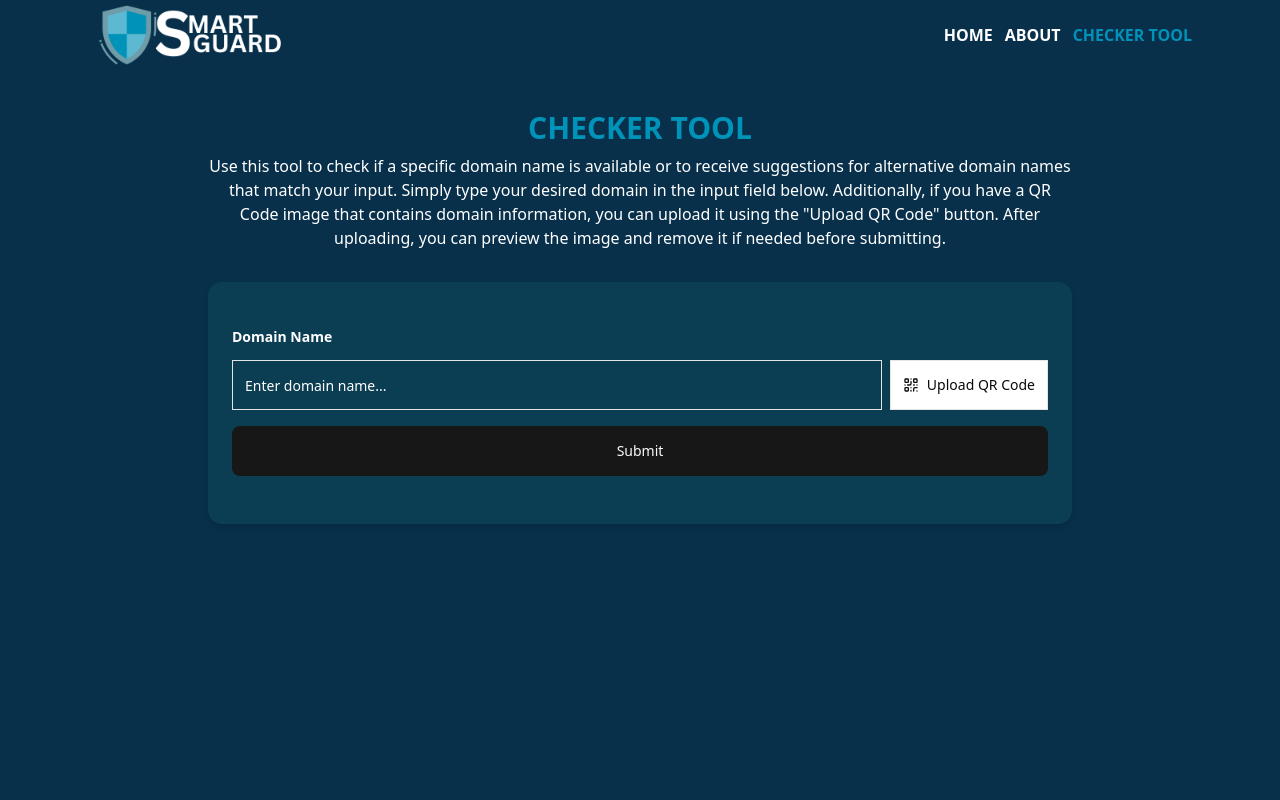
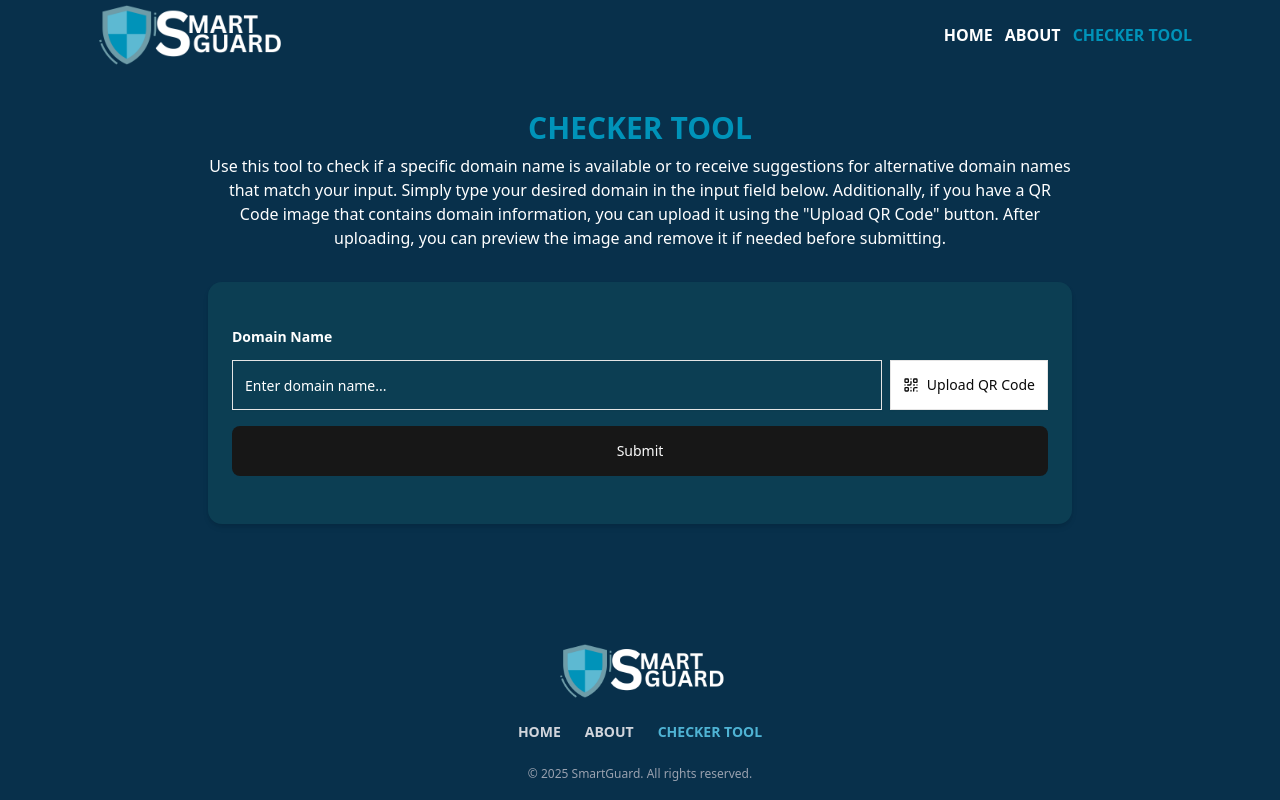
Before and after one commit to peteCoder/smartguard_frontend, a React (Vite) app: page /checker-tool in a window 1280 px wide. Shown: the top 800 px of the page. Built offline with nearby package versions, Linux system fonts and the light colour scheme.

Commit message:
done with frontend

```diff
--- a/src/components/main/Hero.tsx
+++ b/src/components/main/Hero.tsx
@@ -23,7 +23,7 @@ const Hero = () => {
           <div className="flex items-center justify-center sm:justify-start">
             <FadeInWhenVisible>
             <Button asChild variant={"secondary"} className="mt-6">
-              <a href="/">
+              <a href="/checker-tool">
                 USE THE CHECKER TOOL
               </a>
             </Button>
--- a/src/pages/Checker.tsx
+++ b/src/pages/Checker.tsx
@@ -36,7 +36,8 @@ const Checker = () => {
   })
 
   return (
-    <div className="min-h-screen px-4 py-10 max-w-4xl mx-auto">
+    <div className="  px-4 py-10 max-w-4xl mx-auto">
+      {/* min-h-screen */}
       {/* Title */}
       <h1 className="font-bold text-center mb-2  text-2xl md:text-3xl text-[#0093b9]">CHECKER TOOL</h1>
       <p className="text-center text-white mb-8 text-sm md:text-base">
```
